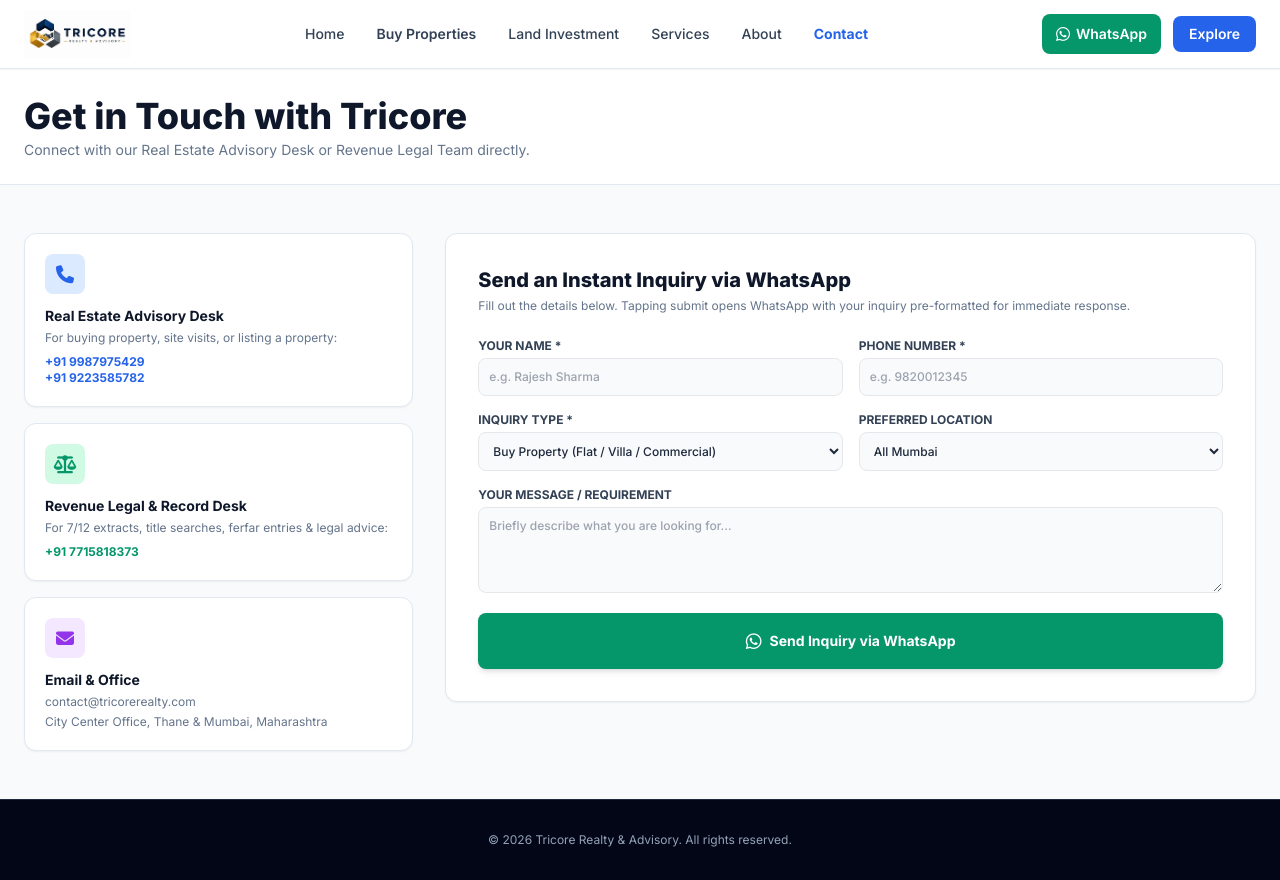
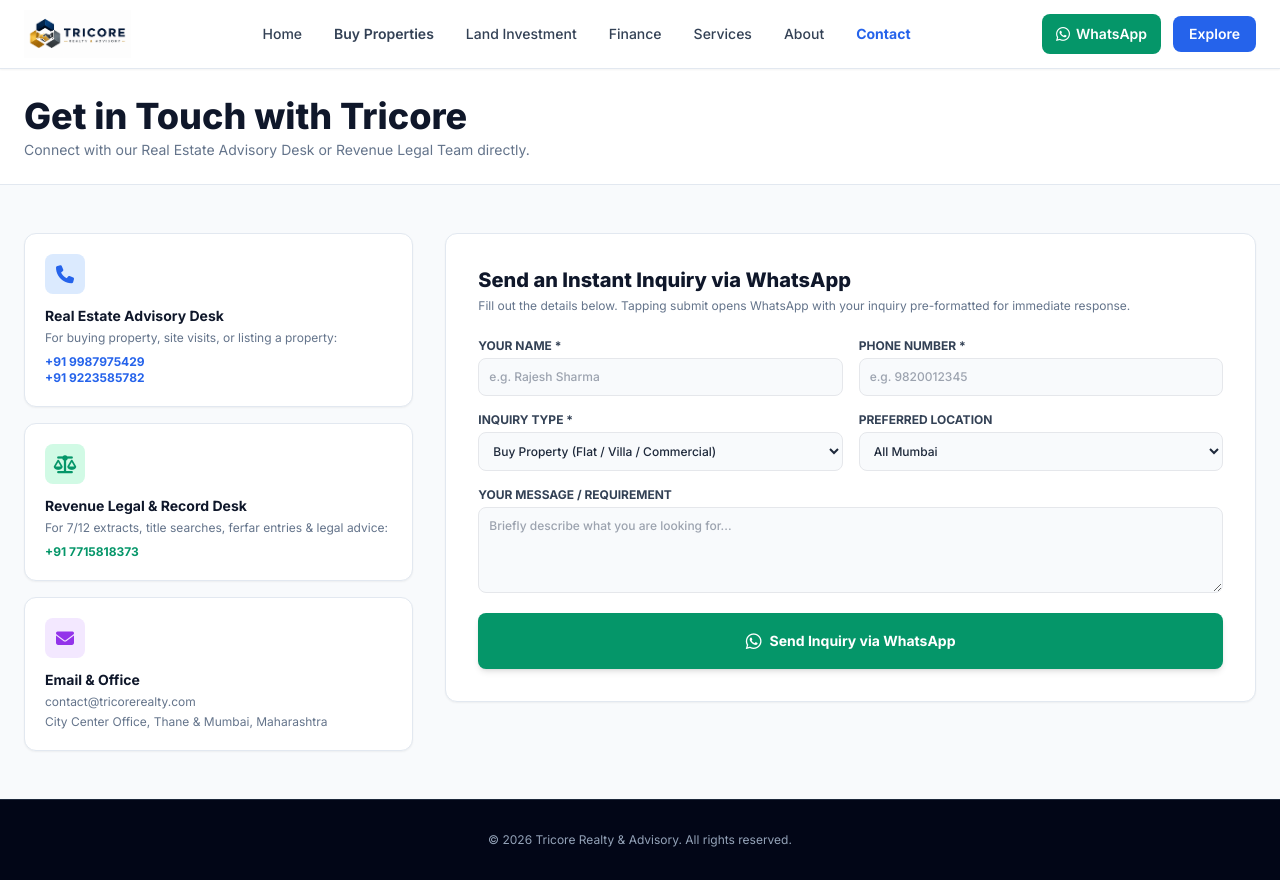
Before and after one commit to shreekantpashte/Tricore-ChatGPT, a plain HTML site: page contact.html in a window 1280 px wide. Drawn offline with nearby package versions, Linux system fonts and the light colour scheme.

Commit message:
Update contact.html

```diff
--- a/contact.html
+++ b/contact.html
@@ -33,6 +33,7 @@
                 <a href="index.html" class="hover:text-blue-600 transition">Home</a>
                 <a href="buy.html" class="hover:text-blue-600 transition font-semibold">Buy Properties</a>
                 <a href="land.html" class="hover:text-blue-600 transition">Land Investment</a>
+                <a href="finance.html" class="hover:text-blue-600 transition">Finance</a>
                 <a href="services.html" class="hover:text-blue-600 transition">Services</a>
                 <a href="about.html" class="hover:text-blue-600 transition">About</a>
                 <a href="contact.html" class="text-blue-600 font-bold transition">Contact</a>
@@ -56,6 +57,7 @@
             <a href="index.html" onclick="toggleMobileMenu()" class="block py-2 px-3 rounded hover:bg-slate-100">Home</a>
             <a href="buy.html" onclick="toggleMobileMenu()" class="block py-2 px-3 rounded hover:bg-slate-100">Buy Properties</a>
             <a href="land.html" onclick="toggleMobileMenu()" class="block py-2 px-3 rounded hover:bg-slate-100">Land Investment</a>
+            <a href="finance.html" onclick="toggleMobileMenu()" class="block py-2 px-3 rounded hover:bg-slate-100">Finance</a>
             <a href="services.html" onclick="toggleMobileMenu()" class="block py-2 px-3 rounded hover:bg-slate-100">Services</a>
             <a href="about.html" onclick="toggleMobileMenu()" class="block py-2 px-3 rounded hover:bg-slate-100">About</a>
             <a href="contact.html" onclick="toggleMobileMenu()" class="block py-2 px-3 rounded hover:bg-slate-100 text-blue-600 font-bold">Contact</a>
@@ -75,7 +77,6 @@
         <div class="max-w-7xl mx-auto px-4 sm:px-6">
             <div class="grid grid-cols-1 lg:grid-cols-3 gap-8">
 
-                <!-- CONTACT DETAILS CARDS (LEFT) -->
                 <div class="space-y-4">
                     <div class="bg-white p-5 rounded-xl border border-slate-200 shadow-sm">
                         <div class="w-10 h-10 bg-blue-100 text-blue-600 rounded-lg flex items-center justify-center text-lg mb-3">
@@ -106,7 +107,6 @@
                     </div>
                 </div>
 
-                <!-- PREFILLED WHATSAPP FORM (RIGHT) -->
                 <div class="lg:col-span-2">
                     <div class="bg-white p-6 sm:p-8 rounded-xl border border-slate-200 shadow-sm">
                         <h2 class="text-xl font-extrabold text-navy-900 mb-1">Send an Instant Inquiry via WhatsApp</h2>
@@ -170,7 +170,6 @@
         </div>
     </footer>
 
-    <!-- SCRIPT -->
     <script>
         function toggleMobileMenu() {
             document.getElementById('mobile-menu').classList.toggle('hidden');
```
